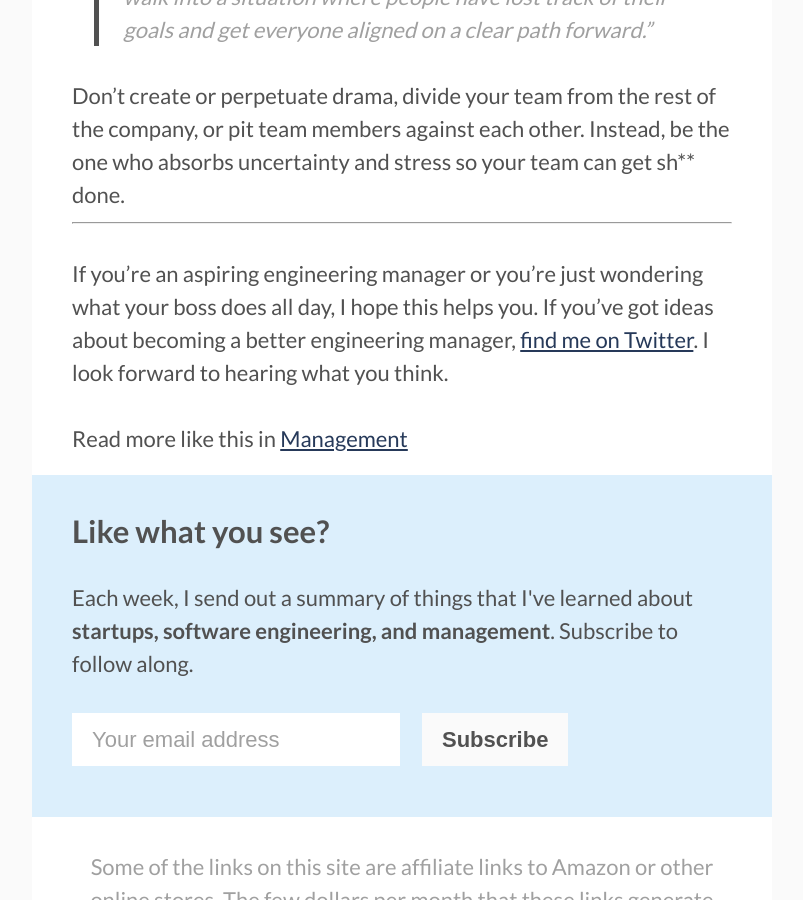
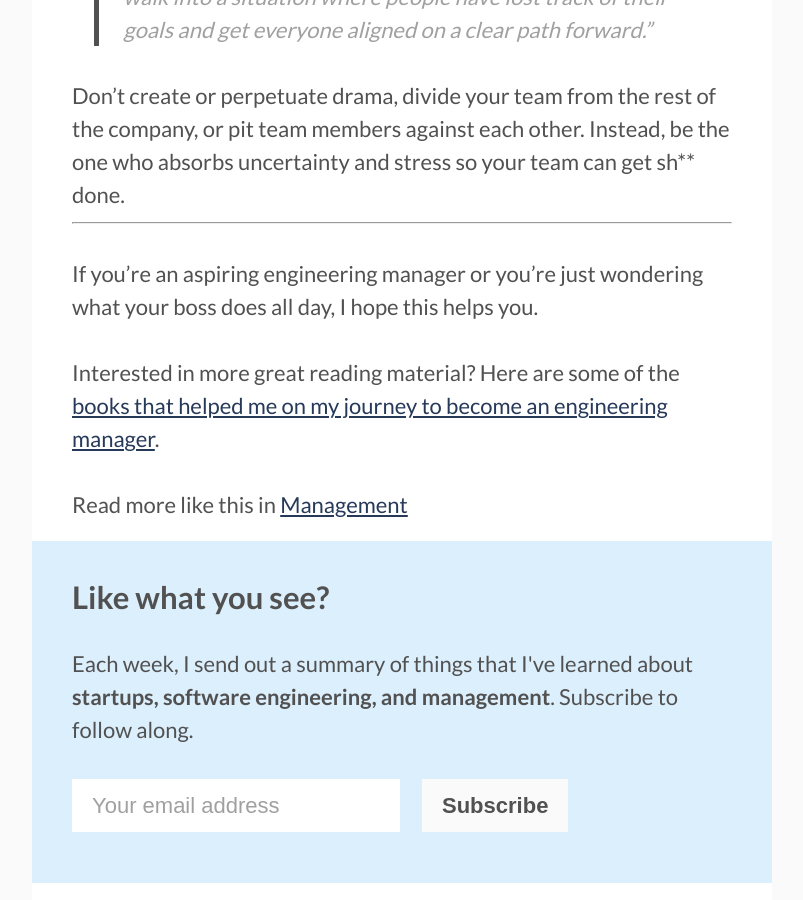
Before and after one commit to karllhughes/personal-blog-5, a Jekyll site: the page built from _posts/2020-11-01-engineering-manager.markdown, in a window 1280 px wide and 900 px high, scrolled down 9661 px. Shown: the whole window, without its empty margins (238-1041 px from the left). Built offline with Jekyll 4.4.1, drawn with Linux system fonts in a browser that asks for light colours.

Commit message:
Updating links

```diff
--- a/_posts/2018-10-29-high-tech-enabled.markdown
+++ b/_posts/2018-10-29-high-tech-enabled.markdown
@@ -5,7 +5,6 @@ date: 2018-10-29
 img: https://i.imgur.com/0n7ZviH.jpg?1
 categories:
   - Startups
-  - Software Engineering
 ---
 
 I was talking with an entrepreneur and investor here in Chicago today, and he pointed out a distinction that I've started to notice more and more over the past couple years:
--- a/_posts/2020-11-01-engineering-manager.markdown
+++ b/_posts/2020-11-01-engineering-manager.markdown
@@ -118,4 +118,6 @@ Don't create or perpetuate drama, divide your team from the rest of the company,
 
 -----
 
-If you're an aspiring engineering manager or you're just wondering what your boss does all day, I hope this helps you. If you've got ideas about becoming a better engineering manager, [find me on Twitter](https://twitter.com/KarlLHughes). I look forward to hearing what you think.
+If you're an aspiring engineering manager or you're just wondering what your boss does all day, I hope this helps you.
+
+Interested in more great reading material? Here are some of the [books that helped me on my journey to become an engineering manager](https://www.karllhughes.com/posts/reading-for-engineering-managers).
```
Also changed, not shown: _posts/2018-12-04-roles-of-startup-cto.markdown (line endings or trailing spaces).
